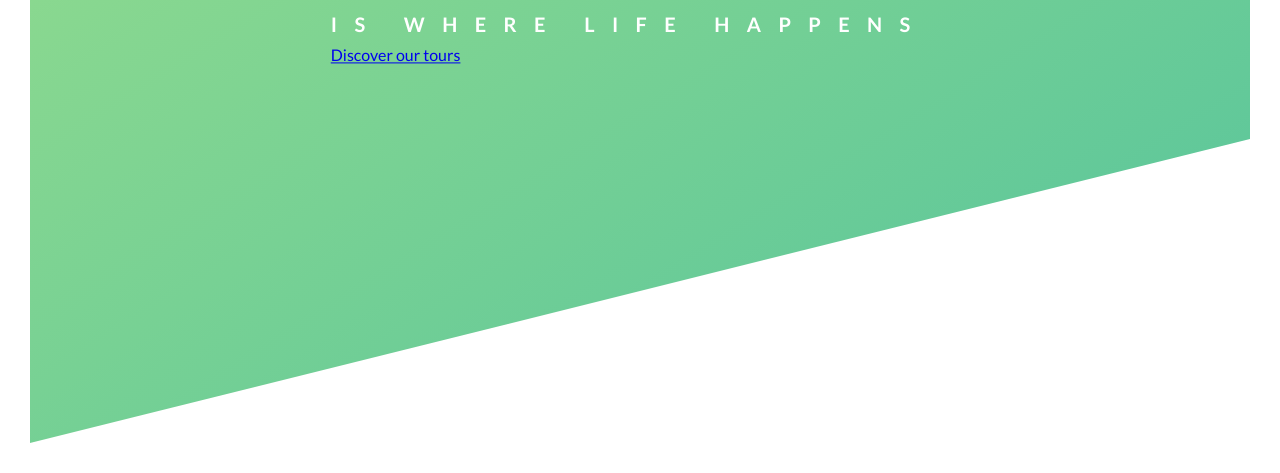
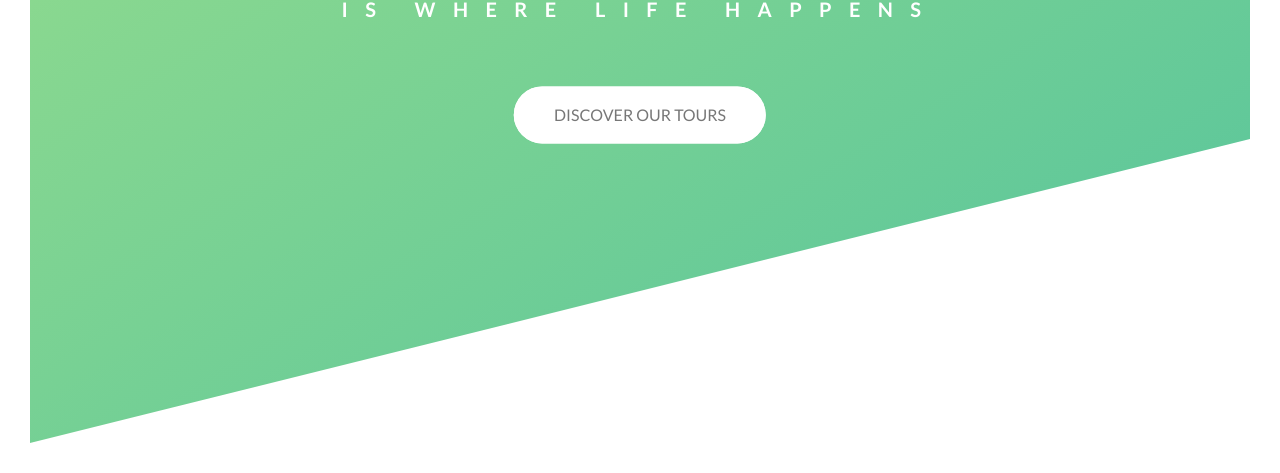
Before and after one commit to Faith-vaati/NatoursProject, a plain HTML site: page index.html in a window 1280 px wide. Shown: the part 347-820 px from the top of the page. Drawn offline with Linux system fonts and the light colour scheme.

Commit message:
Keframes animation and transition

```diff
--- a/css/syles.css
+++ b/css/syles.css
@@ -36,18 +36,23 @@ body {
   width: auto;
 }
 
+.logo:hover {
+  animation: moveInLeft 1s;
+}
+
 .text-box {
   position: absolute;
   top: 40%;
   left: 50%;
   transform: translate(-50%, -50%);
-  /* text-align: center;  */
+  text-align: center;
 }
 
 .heading-primary {
   color: #fff;
   text-transform: uppercase;
   backface-visibility: hidden;
+  margin: 60px;
 }
 .heading-primary-main {
   display: block;
@@ -56,7 +61,7 @@ body {
   letter-spacing: 35px;
   animation-name: moveInLeft;
   animation-duration: 1s;
-  animation-iteration-count: 3;
+  animation-iteration-count: 1;
 }
 .heading-primary-sub {
   display: block;
@@ -65,9 +70,57 @@ body {
   letter-spacing: 17.4px;
   animation-name: moveInRight;
   animation-duration: 1s;
-  animation-iteration-count: 3;
+  animation-iteration-count: 1;
+}
+.btn:link,
+.btn:visited {
+  text-decoration: none;
+  text-transform: uppercase;
+  padding: 15px 40px;
+  display: inline-block;
+  border-radius: 100px;
+  transition: all 0.2s;
+  position: relative;
 }
 
+.btn-white {
+  background-color: #fff;
+  color: #777;
+}
+
+.btn:hover {
+  transform: translateY(-3px);
+  box-shadow: 0 10px 20px rgba(0, 0, 0, 0.2);
+}
+.bth:active {
+  transform: translateY(-1px);
+  box-shadow: 0 5px 10px rgba(0, 0, 0, 0.2);
+}
+
+.btn::after {
+  content: "";
+  display: inline-block;
+  height: 100%;
+  width: 100%;
+  border-radius: 100px;
+  position: absolute;
+  top: 0;
+  left: 0;
+  z-index: -1;
+  transition: all 0.4s;
+}
+.btn-white::after {
+  background-color: #fff;
+}
+.btn:hover::after {
+  transform: scaleX(1.4 ) scaleY(1.6);
+  opacity: 0;
+}
+
+.btn-animated {
+  animation: moveBottom 1s ease-out 0.75s;
+  animation-fill-mode: backwards;
+}
 @keyframes moveInLeft {
   0% {
     opacity: 0;
@@ -94,3 +147,14 @@ body {
     transform: translate(0);
   }
 }
+
+@keyframes moveBottom {
+  0% {
+    opacity: 0;
+    transform: translateY(30px);
+  }
+  100% {
+    opacity: 1;
+    transform: translate(0);
+  }
+}
--- a/index.html
+++ b/index.html
@@ -19,7 +19,7 @@
                 <span class="heading-primary-main">Outdoors</span>
                 <span class="heading-primary-sub">is where life happens</span>
             </h1>
-            <a href="#" class="btn btn-white">Discover our tours</a>
+            <a href="#" class="btn btn-white btn-animated">Discover our tours</a>
         </div>
 </body>
 </html>
```
